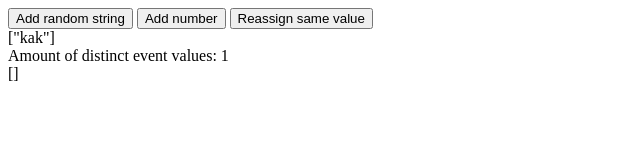
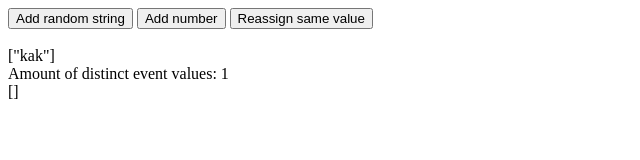
Before and after one commit to Maxzilla60/observable-localstorage, a website built with Parcel: page index.html in a window 1280 px wide. Shown: the whole page, without its empty margins (0-640 px from the left). Built offline with nearby package versions, Linux system fonts and the light colour scheme.

Commit message:
💄 Prettied up the HTML a bit

```diff
--- a/index.html
+++ b/index.html
@@ -2,8 +2,8 @@
 <button id="doSomethingButton">Add random string</button>
 <button id="doSomethingElseButton">Add number</button>
 <button id="doSomethingUselessButton">Reassign same value</button>
-<br />
+<br /><br />
 
-<output id="fullOutput">Empty</output><br />
-<span>Amount of distinct event values: </span><output id="distinctCount">Empty</output><br />
-<output id="numbersOutput">Empty</output>
+<output id="fullOutput">Loading...</output><br />
+<span>Amount of distinct event values: </span><output id="distinctCount">Loading...</output><br />
+<output id="numbersOutput">Loading...</output>
```
